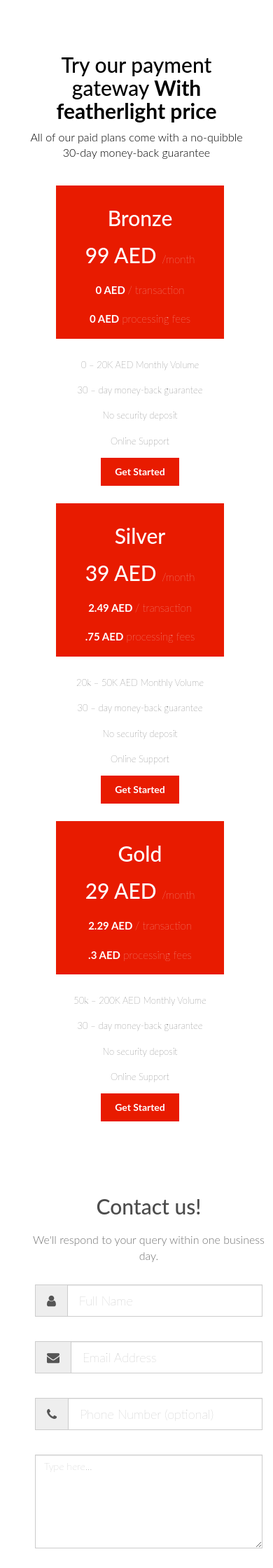
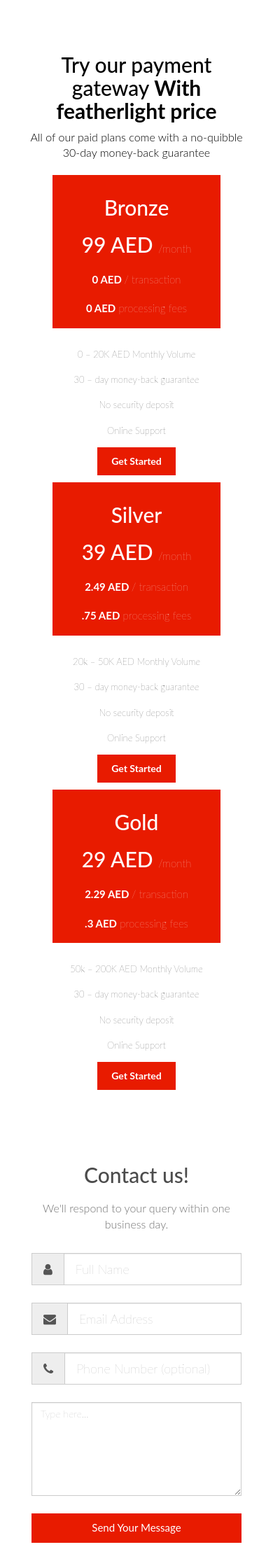
Before and after one commit to SethBuilder/payligent_proj, a Django app: page / in a window 390 px wide. Shown: the part 3321-5561 px from the top of the page at 70% size. Run offline with Django 3.2, Linux system fonts and the light colour scheme; some libraries are stand-ins or nearby versions.

Commit message:
fixed margin around packages + removed onepage on mobile

```diff
--- a/static/css/style.css
+++ b/static/css/style.css
@@ -289,7 +289,7 @@
 
 /*PRICING*/
 .pricing{
-    padding: 40px 0 30px;
+    padding: 40px;
 
     text-align: center;
     position: relative;
@@ -334,6 +334,7 @@
     /*border: 1px solid #ccc;*/
     border-radius: 5px;
     margin-top: 15px;
+    margin: auto;
 }
 
 
@@ -426,7 +427,7 @@
 }
 
 .contact {
-    padding: 35px 0 0 35px;
+    padding: 30px;
     text-align: center;
     /*margin-top: 200px;*/
 }
@@ -445,7 +446,7 @@
 }
 
 .contact .input-group {
-    margin-bottom: 35px;
+    margin-bottom: 25px;
 
 }
 
@@ -660,6 +661,8 @@
 
 @media screen and (max-width: 950px) {
 
+
+
 #footer-sec {
     height: 505px !important;
     margin-top: 10px;
--- a/templates/payligent/index.html
+++ b/templates/payligent/index.html
@@ -61,7 +61,7 @@
 		paddingTop: '0em',
 		paddingBottom: '0px',
 		fixedElements: '#header,',
-		responsiveWidth: 0,
+		responsiveWidth: 500,
 		responsiveHeight: 0,
 		responsiveSlides: false,
 		parallax: false,
```
